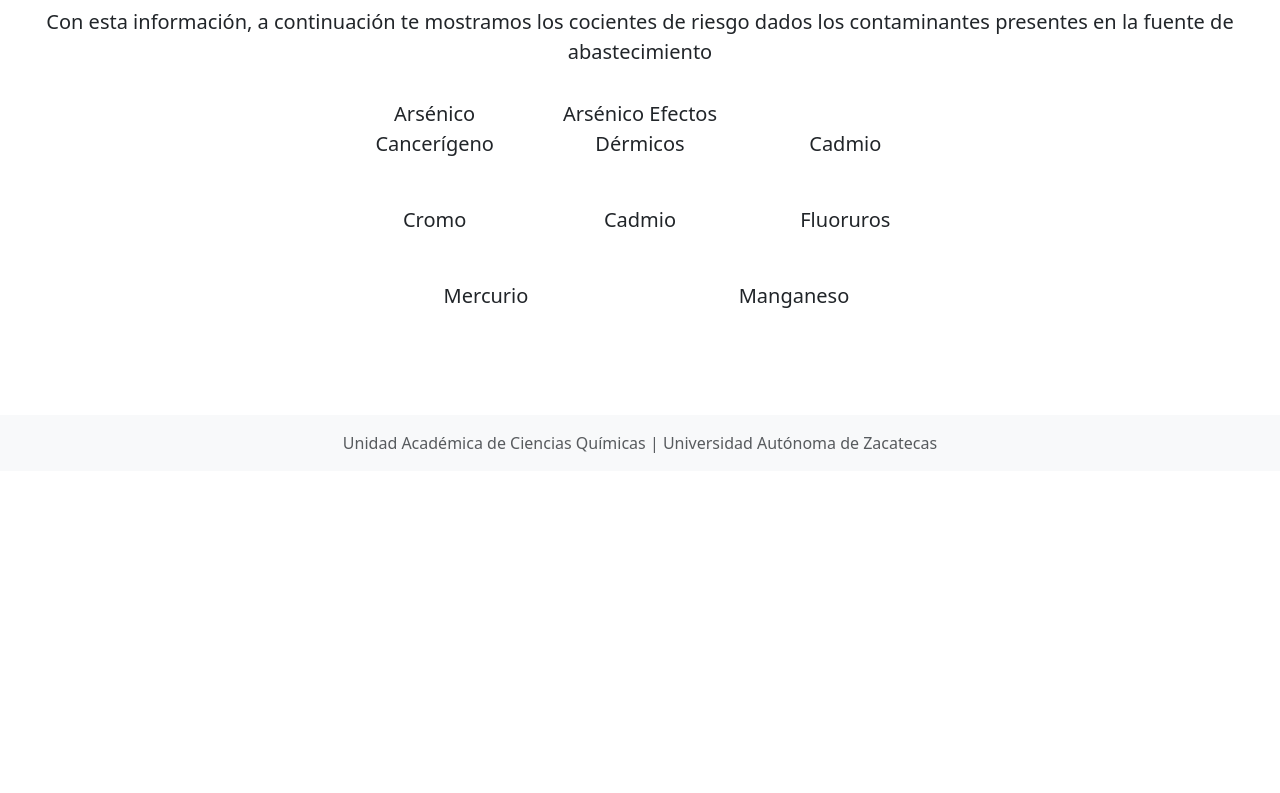
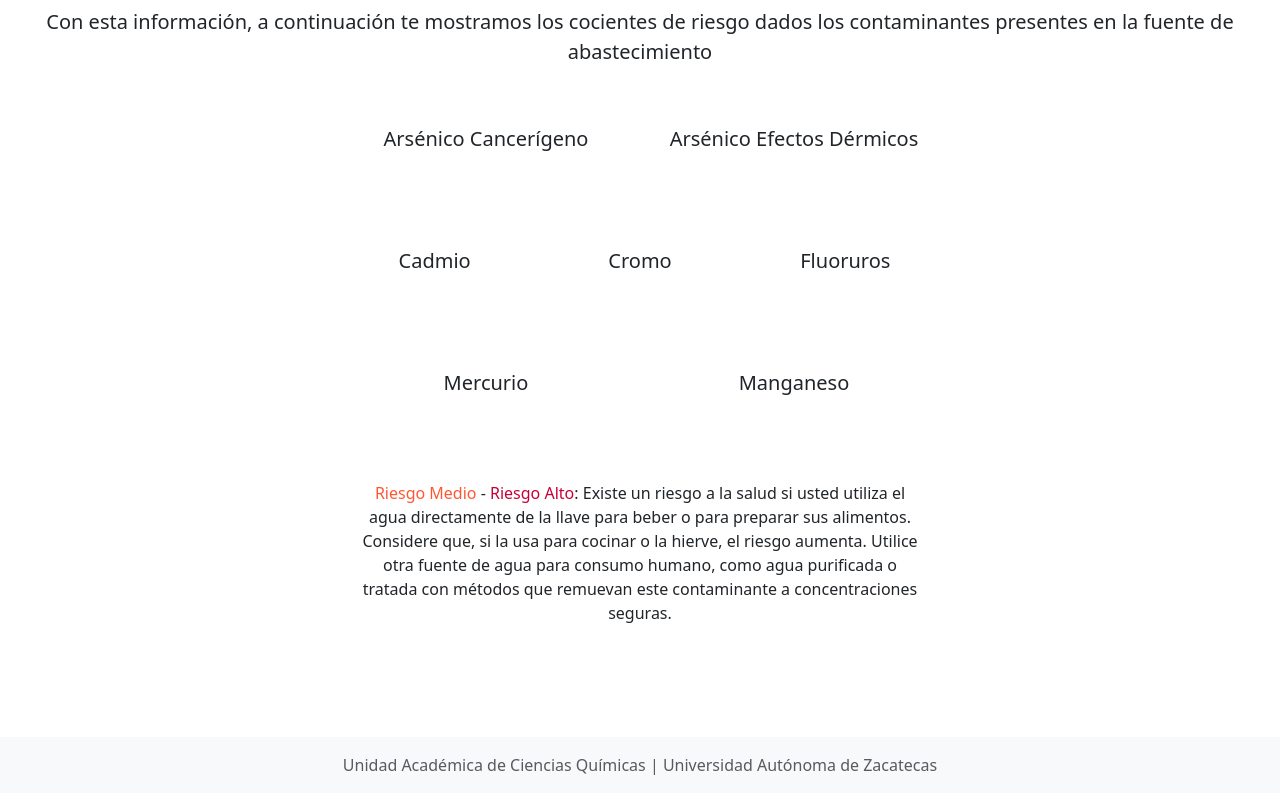
Before and after one commit to ddiannae/pozos-app, a Django app: template pozos/encuesta/templates/resultado.html in a window 1280 px wide. Shown: the part 1592-2385 px from the top of the page. Before the commit the page ends 2045 px from the top, so only its background shows below. Run offline with Django 4.2, Linux system fonts and the light colour scheme; the template is opened without the code that fills it, so the values that code supplies are empty; some libraries are stand-ins or nearby versions.

Commit message:
Adding risk assessment categories and colors

```diff
--- a/pozos/encuesta/templates/resultado.html
+++ b/pozos/encuesta/templates/resultado.html
@@ -117,43 +117,50 @@
     <div class="col-lg-6 mx-auto">
         <div class="container" id="contaminantes">
           <div class="row">
-            <div class="col-sm ">
-              <div class="col nombre my-2 lead">Arsénico Cancerígeno</div>
-              <p class="h4">{{stats.riesgo_as_ca|default_if_none:"--" }}</p>
+            <div class="col-sm">
+              <div class="col nombre my-2"><p class="h5">Arsénico Cancerígeno</p></div>
+              <p class="lead" style="color:{{stats.riesgo_as_ca_color}}">{{stats.riesgo_as_ca|default_if_none:"--" }}<br/>
+              {{stats.riesgo_as_ca_cat|default_if_none:"--" }}</p>
             </div>
             <div class="col-sm ">
-              <div class="col nombre my-2 lead">Arsénico Efectos Dérmicos</div>
-              <p class="h4">{{stats.riesgo_as_der|default_if_none:"--"}}</p>
-            </div>
-            <div class="col-sm">
-              <div class="col my-2 nombre lead">Cadmio</div>
-              <p class="h4">{{stats.riesgo_cd|default_if_none:"--"}}</p>
+              <div class="col nombre my-2"><p class="h5">Arsénico Efectos Dérmicos</p></div>
+              <p class="lead" style="color:{{stats.riesgo_as_der_color}}">{{stats.riesgo_as_der|default_if_none:"--"}}<br/>
+              {{stats.riesgo_as_der_cat|default_if_none:"--" }}</p>
             </div>
           </div>
           <div class="row">
             <div class="col-sm">
-              <div class="col my-2 nombre lead">Cromo</div>
-              <p class="h4">{{stats.riesgo_cr|default_if_none:"--"}}</p>
+              <div class="col my-2 nombre"><p class="h5">Cadmio</p></div>
+              <p class="lead" style="color:{{stats.riesgo_cd_color}}">{{stats.riesgo_cd|default_if_none:"--"}}<br/>
+              {{stats.riesgo_cd_cat|default_if_none:"--" }}</p>
             </div>
             <div class="col-sm">
-              <div class="col my-2 nombre lead">Cadmio</div>
-              <p class="h4">{{stats.riesgo_cd|default_if_none:"--"}}</p>
+              <div class="col my-2 nombre"><p class="h5">Cromo</p></div>
+              <p class="lead" style="color:{{stats.riesgo_cr_color}}">{{stats.riesgo_cr|default_if_none:"--"}}<br/>
+              {{stats.riesgo_cr_cat|default_if_none:"--" }}</p>
             </div>
             <div class="col-sm">
-              <div class="col my-2 nombre lead">Fluoruros</div>
-              <p class="h4">{{stats.riesgo_fl|default_if_none:"--"}}</p>
+              <div class="col my-2 nombre"><p class="h5">Fluoruros</p></div>
+              <p class="lead" style="color:{{stats.riesgo_fl_color}}">{{stats.riesgo_fl|default_if_none:"--"}}<br/>
+              {{stats.riesgo_fl_cat|default_if_none:"--" }}</p>
             </div>
           </div>
           <div class="row">
             <div class="col-sm">
-              <div class="col my-2 nombre lead">Mercurio</div>
-              <p class="h4">{{stats.riesgo_hg|default_if_none:"--"}}</p>
+              <div class="col my-2 nombre"><p class="h5">Mercurio</p></div>
+              <p class="lead" style="color:{{stats.riesgo_hg_color}}">{{stats.riesgo_hg|default_if_none:"--"}}<br/>
+              {{stats.riesgo_hg_cat|default_if_none:"--" }}</p>
             </div>
             <div class="col-sm">
-              <div class="col my-2 nombre lead">Manganeso</div>
-              <p class="h4">{{stats.riesgo_mn|default_if_none:"--"}}</p>
+              <div class="col my-2 nombre"><p class="h5">Manganeso</p></div>
+              <p class="lead" style="color:{{stats.riesgo_mn_color}}">{{stats.riesgo_mn|default_if_none:"--"}}<br/>
+              {{stats.riesgo_mn_cat|default_if_none:"--" }}</p>
             </div>
           </div>
+        </div>
+        <div class="container px-4 pt-4">
+          <p><span style="color:#FF5733">Riesgo Medio</span> - <span style="color:#C70039">Riesgo Alto</span>: Existe un riesgo a la salud si usted utiliza el agua directamente de la llave para beber o para preparar sus alimentos.
+            Considere que, si la usa para cocinar o la hierve, el riesgo aumenta. Utilice otra fuente de agua para consumo humano, como agua purificada o tratada con métodos que remuevan este contaminante a concentraciones seguras.</p>
         </div>
     </div>
 </div>
--- a/pozos/encuesta/tests_utils.py
+++ b/pozos/encuesta/tests_utils.py
@@ -30,11 +30,11 @@ class RiesgoStatTest(TestCase):
 
     def _get_cat(self, prop):
         if prop <= 1:
-            return "bajo"
+            return "Sin Riesgo"
         elif prop > 1 and prop <= 3:
-            return "medio"
+            return "Riesgo Medio"
         else:
-            return "alto"
+            return "Riesgo Alto"
 
     def test_riesgo_cd_is_None_when_cd_total_is_None(self):
         self.pozo_data['cd_total'] = None
```
Also changed, not shown: pozos/encuesta/utils.py (+44 -3 lines).
